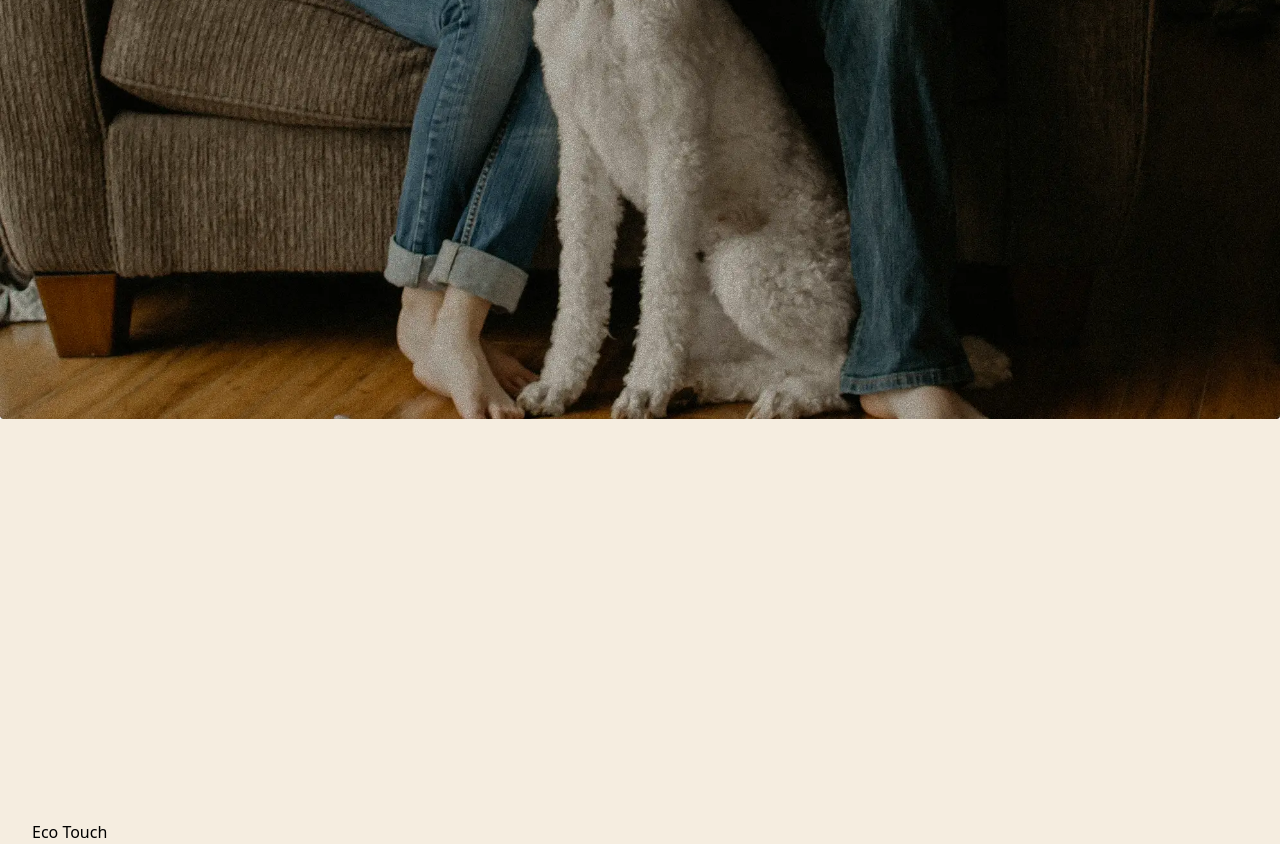
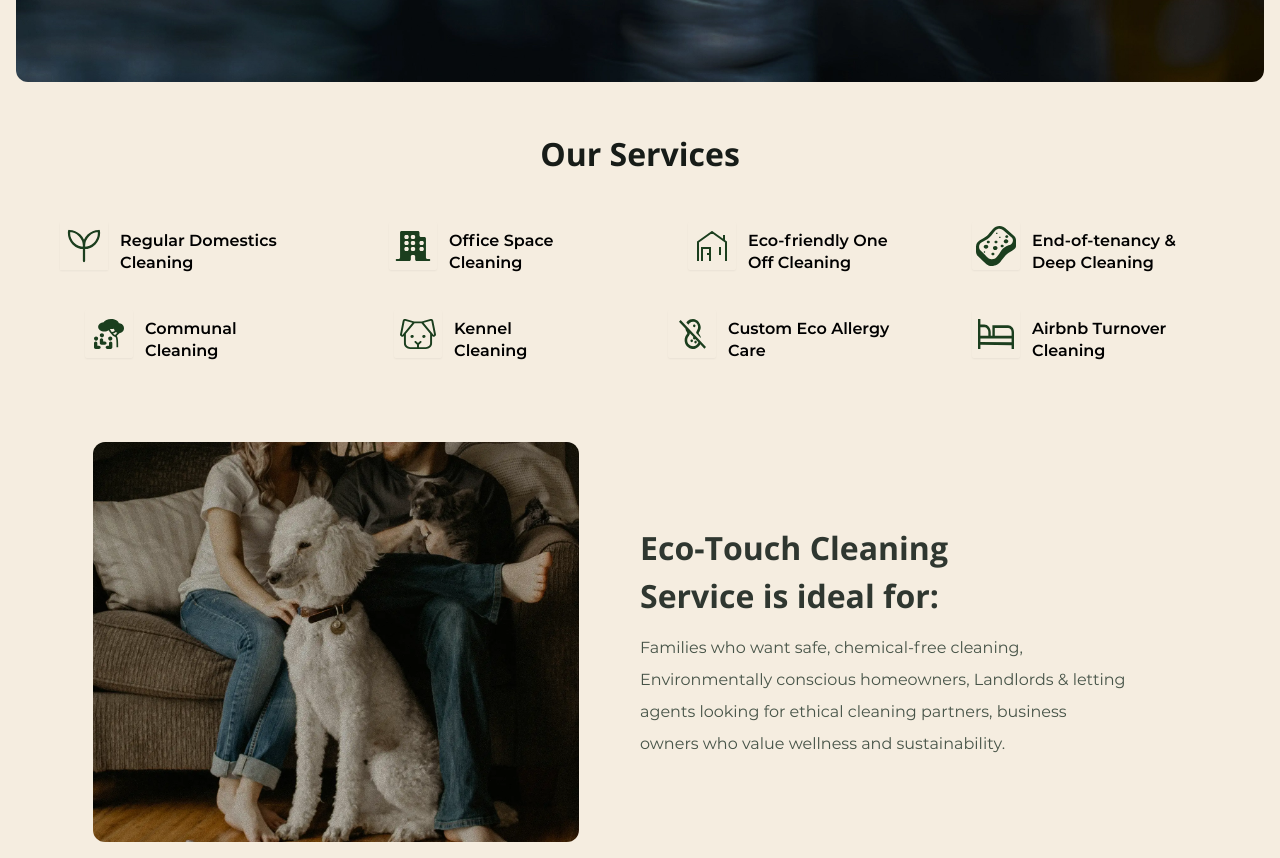
Before and after one commit to Emeey-Lanr/eco-touch, a Next.js app: page / in a window 1280 px wide. Shown: the part 820-1678 px from the top of the page. Built offline with nearby package versions, Linux system fonts and the light colour scheme.

Commit message:
worked on the description page

```diff
--- a/app/page.tsx
+++ b/app/page.tsx
@@ -116,7 +116,7 @@
 
         {/* services */}
         <section className="py-[24px] px-[16px] lg:py-[48px]">
-          <h2 className="font-opensans text-grey-900 text-[28px] font-semibold text-center">
+          <h2 className="font-opensans text-grey-900 text-[28px] font-semibold text-center lg:font-bold lg:text-[32px]">
             Our Services
           </h2>
           <div className="grid grid-cols-2 pt-[24px] lg:grid-cols-4  lg:justify-center">
@@ -235,17 +235,27 @@
         </section>
 
         {/* what we do */}
-        <section className='px-[16px]'>
-          <div className='w-full h-[50vh]'>
-           <Image src={"/images/family.webp"} alt='' fill className='object-contain' />
+        <section className="px-[16px] py-[16px] lg:grid lg:grid-cols-2 lg:justify-center lg:items-center">
+          <div className="w-full h-[50vh] relative lg:w-[80%] lg:mx-auto">
+            <Image
+              src={"/images/family.webp"}
+              alt=""
+              fill
+              className="object-cover rounded-xl"
+            />
           </div>
-          <div>
-            <h2>Eco Touch</h2>
+          <div className='py-[16px] lg:w-[80%]'>
+            <h2 className='font-opensans font-semibold text-[28px] text-grey-800 lg:text-[32px] lg:font-bold lg:w-[80%]'>Eco-Touch Cleaning Service is ideal for:</h2>
+            <p className='font-montserrat text-grey-700 text-[14px] leading-[22px] mt-[12px] lg:text-[16px] lg:leading-[32px]'>
+              Families who want safe, chemical-free cleaning, Environmentally conscious homeowners, Landlords & letting agents looking for ethical cleaning partners, business owners who value wellness and sustainability.
+              </p>
           </div>
         </section>
 
         {/* what set us apart  */}
-        <section></section>
+        <section>
+
+        </section>
 
         {/* Abous us */}
         <section></section>
```
